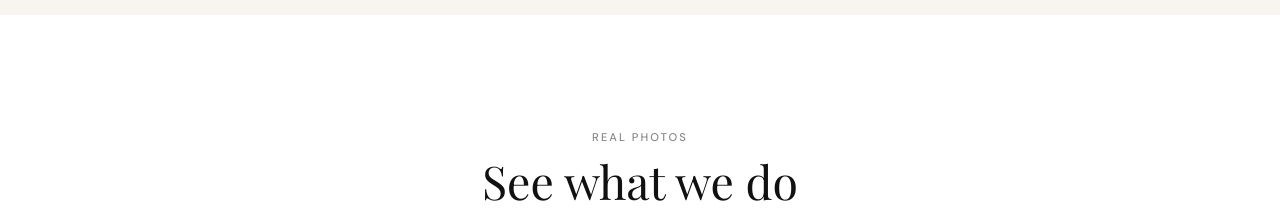
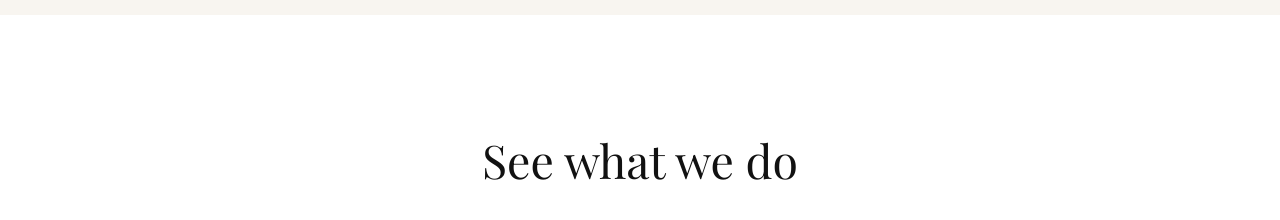
Before and after one commit to adokam/Sofred-Kitchen, a plain HTML site: page index.html in a window 1280 px wide. Shown: the part 2340-2560 px from the top of the page. Drawn offline with nearby package versions, Linux system fonts and the light colour scheme; a web font is replaced by a local one.

Commit message:
index.html

```diff
--- a/index.html
+++ b/index.html
@@ -442,7 +442,6 @@ footer{background:var(--ink);padding:60px 0 28px}
 <section id="gallery">
   <div class="wrap">
     <div class="ghdr reveal">
-      <span class="label">Real Photos</span>
       <h2 class="gtitle">See what we do</h2>
     </div>
     <div class="gmosaic reveal d1">
```
